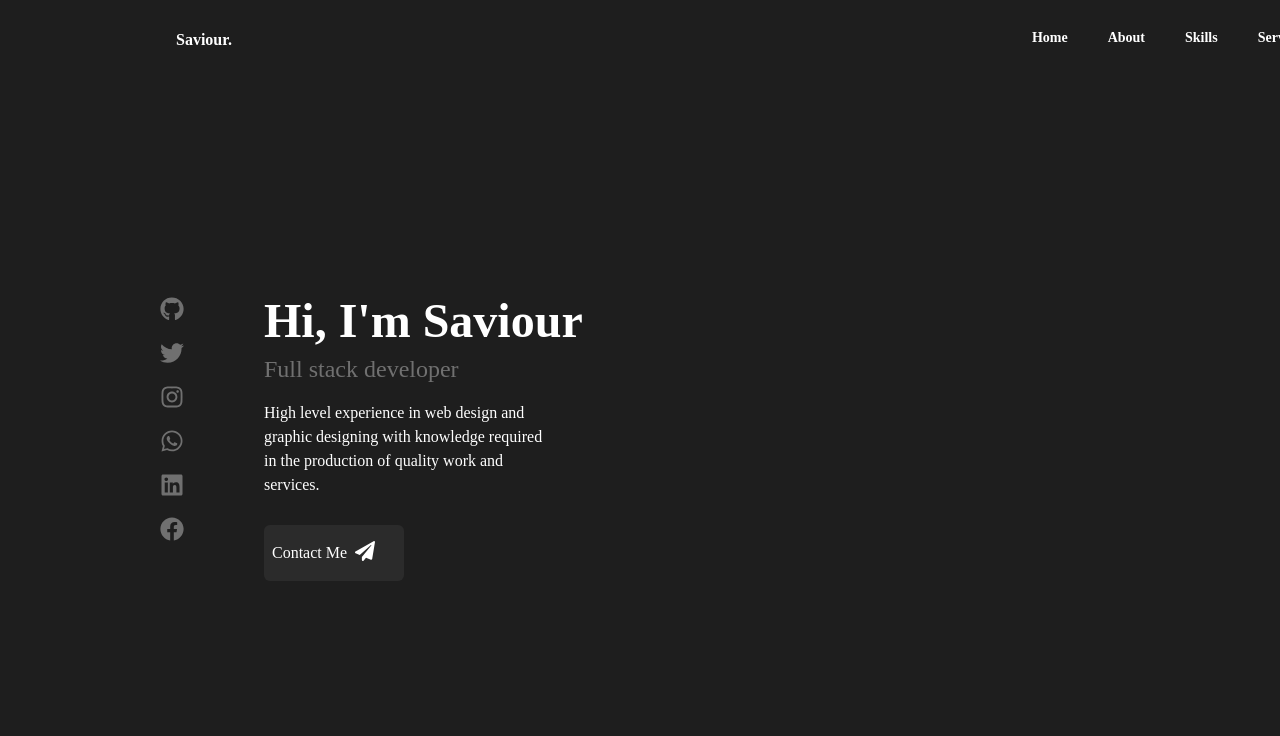
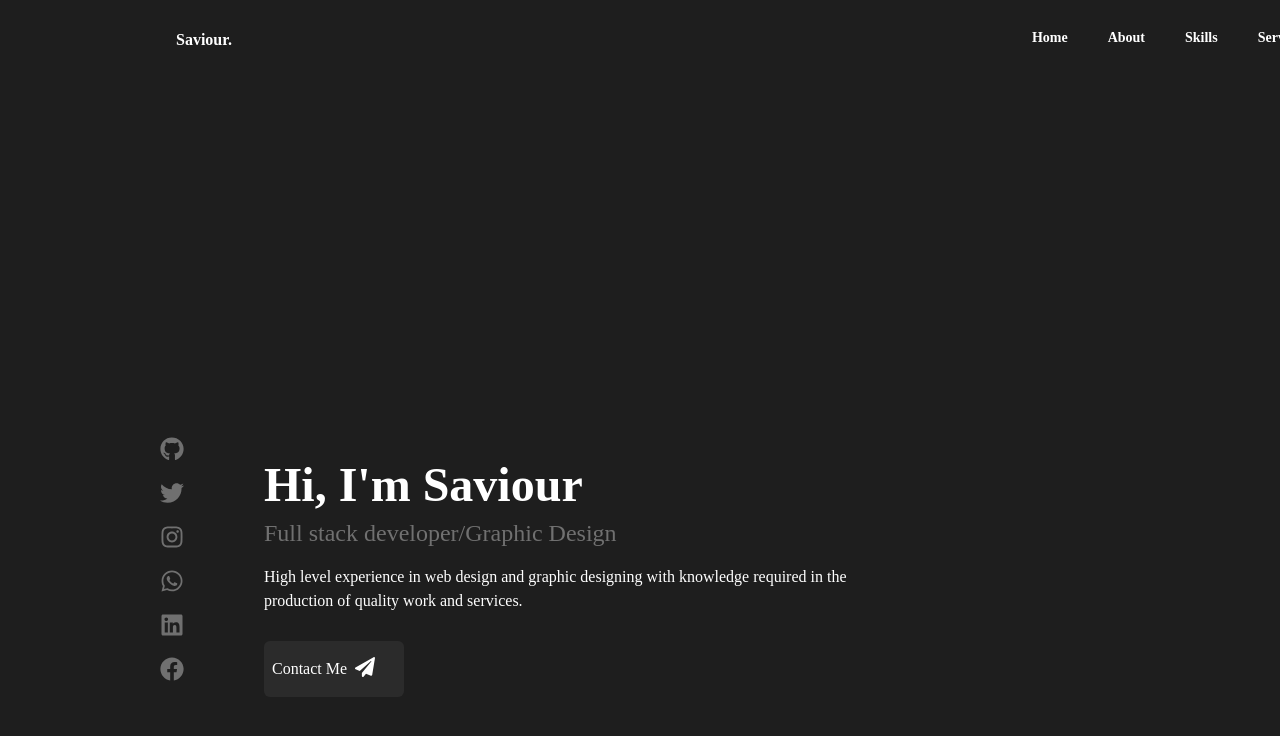
Before and after one commit to Savii01/my-portfolio, a React (Create React App) app: page / in a window 1280 px wide. Shown: the top 736 px of the page. Built offline with nearby package versions, Linux system fonts and the light colour scheme.

Commit message:
Update Home.jsx
added graphic designer to my title

```diff
--- a/src/Components/Home.jsx
+++ b/src/Components/Home.jsx
@@ -10,7 +10,7 @@ import { HashLink as Link } from 'react-router-hash-link'
 function Home() {
   return (
 
-    <div className='py-10 md:py-32 md:flex lg:w-[800px] justify-center items-center' id='home'>
+    <div className='py-10 md:py-32 md:flex lg:w-[1400px] justify-center items-center' id='home'>
       <div className='flex flex-col md:flex justify-between items-center animate-fadeInLeft'>
         <div className='w-[400px] md:w-[800px] animate-fadeInRight  md:hidden'>
            <img src={Photo1} alt="photo1" />
@@ -39,7 +39,7 @@ function Home() {
       </div>
       <div className=' text-center md:text-left flex flex-col gap-2 text-white animate-fadeIn'>
         <h1 className='font-semibold text-4xl lg:text-5xl '>Hi, I'm Saviour</h1>
-        <p className='text-blueWhite font-medium text-xl lg:text-2xl '>Full stack developer</p>
+        <p className='text-blueWhite font-medium text-xl lg:text-2xl '>Full stack developer/Graphic Design</p>
         <p className='text-white text-base font-thin mt-2  lg:pr-20'>High level experience in web design and graphic designing with knowledge required in the production of quality work and services.
         </p>
         <Link to='#contact' smooth className='active:text-lightBlue' >
```
